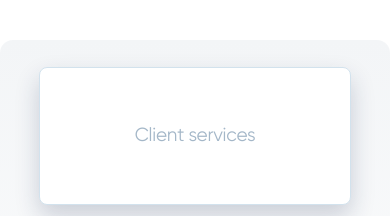
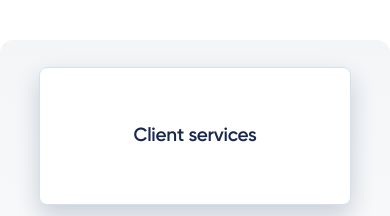
Before and after one commit to dtluat125/fetch-page, a React (Create React App) app: page /company in a window 390 px wide. Shown: the part 1180-1396 px from the top of the page. Built offline with nearby package versions, Linux system fonts and the light colour scheme.

Commit message:
fix skeleton and wrap link

```diff
--- a/src/App.css
+++ b/src/App.css
@@ -163,7 +163,7 @@ a {
   }
 
   .c-h5-title {
-    font-family: "Gilroy-Regular" !important;
+    font-family: "Gilroy-Regular";
     font-size: 19px !important;
     line-height: 145% !important;
     color: #a4b7c8;
--- a/src/components/Company/How It Works/HowItWorks.jsx
+++ b/src/components/Company/How It Works/HowItWorks.jsx
@@ -56,7 +56,8 @@ function HowItWorks({ loading }) {
               {loading ? (
                 <Skeleton />
               ) : (
-                <span className="c-h5-title ant-col">Client services</span>
+                <span className="c-h5-title ant-col" style={{color: "#17274e",
+              fontFamily: "Gilroy-SemiBold"}}>Client services</span>
               )}{" "}
             </div>
             <Row gutter={[27, 27]}>
--- a/src/components/Footer/Footer.jsx
+++ b/src/components/Footer/Footer.jsx
@@ -71,14 +71,23 @@ function Footer() {
           {bigIcon ? (
             <div className="col-md-4 footer__social">
               <img src={BigInstagram} className="big-icon" alt="" />
-              <img src={BigFacebook} className="big-icon" lt="" />
-              <img src={BigLinkedin} className="big-icon" alt="" />
+              <a
+                target="_blank"
+                href="https://www.facebook.com/Fetch.Technology"
+                className=""
+              >
+                <img src={BigFacebook} className="big-icon" lt="" />
+              </a>
+              <a
+                target="_blank"
+                href="https://www.linkedin.com/company/fetchtechnology/"
+              >
+                {" "}
+                <img src={BigLinkedin} className="big-icon" alt="" />
+              </a>
             </div>
           ) : (
             <div className="col-md-4 footer__social">
-              <Link></Link>
-              <Link></Link>
-
               <div className="footer__platform">
                 <div className="footer__icon">
                   <img src={Instagram} alt="" />
@@ -91,7 +100,11 @@ function Footer() {
                 <div className="footer__icon">
                   <img src={Facebook} alt="" />
                 </div>
-                <a target="_blank" href="https://www.facebook.com/Fetch.Technology" className="">
+                <a
+                  target="_blank"
+                  href="https://www.facebook.com/Fetch.Technology"
+                  className=""
+                >
                   <div className="footer__platform-name">Facebook</div>
                 </a>
               </div>
@@ -99,7 +112,10 @@ function Footer() {
                 <div className="footer__icon">
                   <img src={Linkedin} alt="" />
                 </div>
-                <a target="_blank" href="https://www.linkedin.com/company/fetchtechnology/">
+                <a
+                  target="_blank"
+                  href="https://www.linkedin.com/company/fetchtechnology/"
+                >
                   {" "}
                   <div className="footer__platform-name">Linkedin</div>
                 </a>
```
